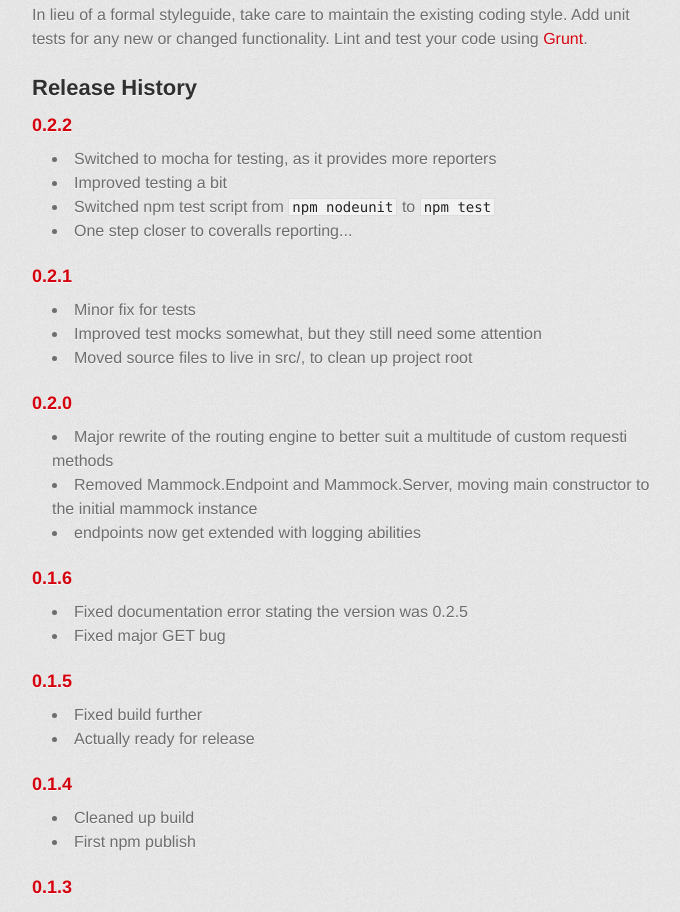
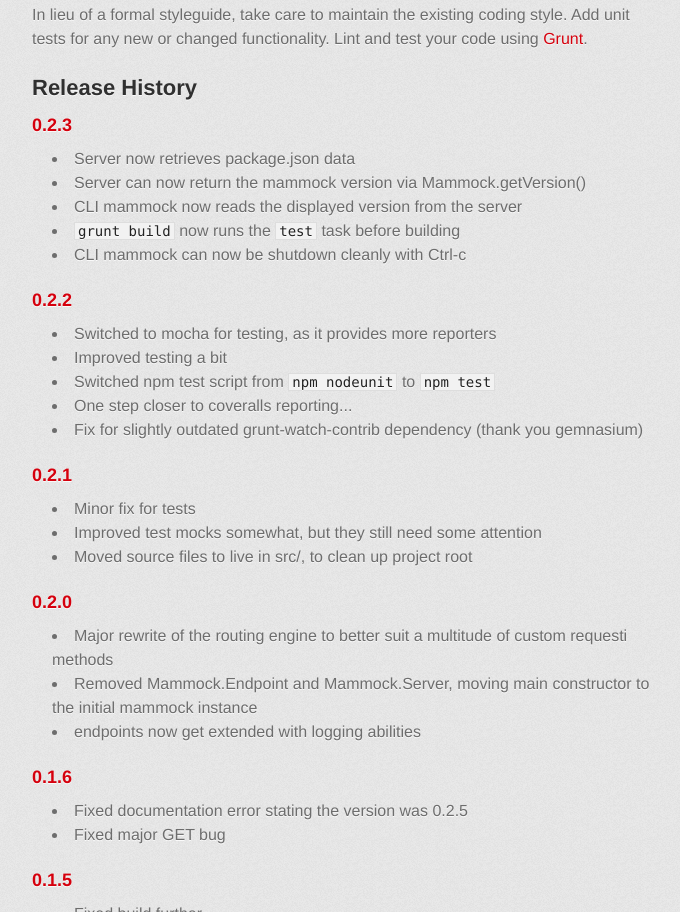
Before and after one commit to TheModFather/mammock, a plain HTML site: page index.html in a window 1280 px wide. Shown: the part 2883-3795 px from the top of the page, without its empty margins (298-978 px from the left). Drawn offline with Linux system fonts and the light colour scheme; a web font is replaced by a local one.

```diff
--- a/index.html
+++ b/index.html
@@ -132,6 +132,16 @@
 <a name="release-history" class="anchor" href="#release-history"><span class="octicon octicon-link"></span></a>Release History</h2>
 
 <h3>
+<a name="023" class="anchor" href="#023"><span class="octicon octicon-link"></span></a>0.2.3</h3>
+
+<ul>
+<li>Server now retrieves package.json data</li>
+<li>Server can now return the mammock version via Mammock.getVersion()</li>
+<li>CLI mammock now reads the displayed version from the server</li>
+<li>
+<code>grunt build</code> now runs the <code>test</code> task before building</li>
+<li>CLI mammock can now be shutdown cleanly with Ctrl-c</li>
+</ul><h3>
 <a name="022" class="anchor" href="#022"><span class="octicon octicon-link"></span></a>0.2.2</h3>
 
 <ul>
@@ -140,6 +150,7 @@
 <li>Switched npm test script from <code>npm nodeunit</code> to <code>npm test</code>
 </li>
 <li>One step closer to coveralls reporting...</li>
+<li>Fix for slightly outdated grunt-watch-contrib dependency (thank you gemnasium)</li>
 </ul><h3>
 <a name="021" class="anchor" href="#021"><span class="octicon octicon-link"></span></a>0.2.1</h3>
 
```
Also changed, not shown: params.json (+1 -1 lines).
